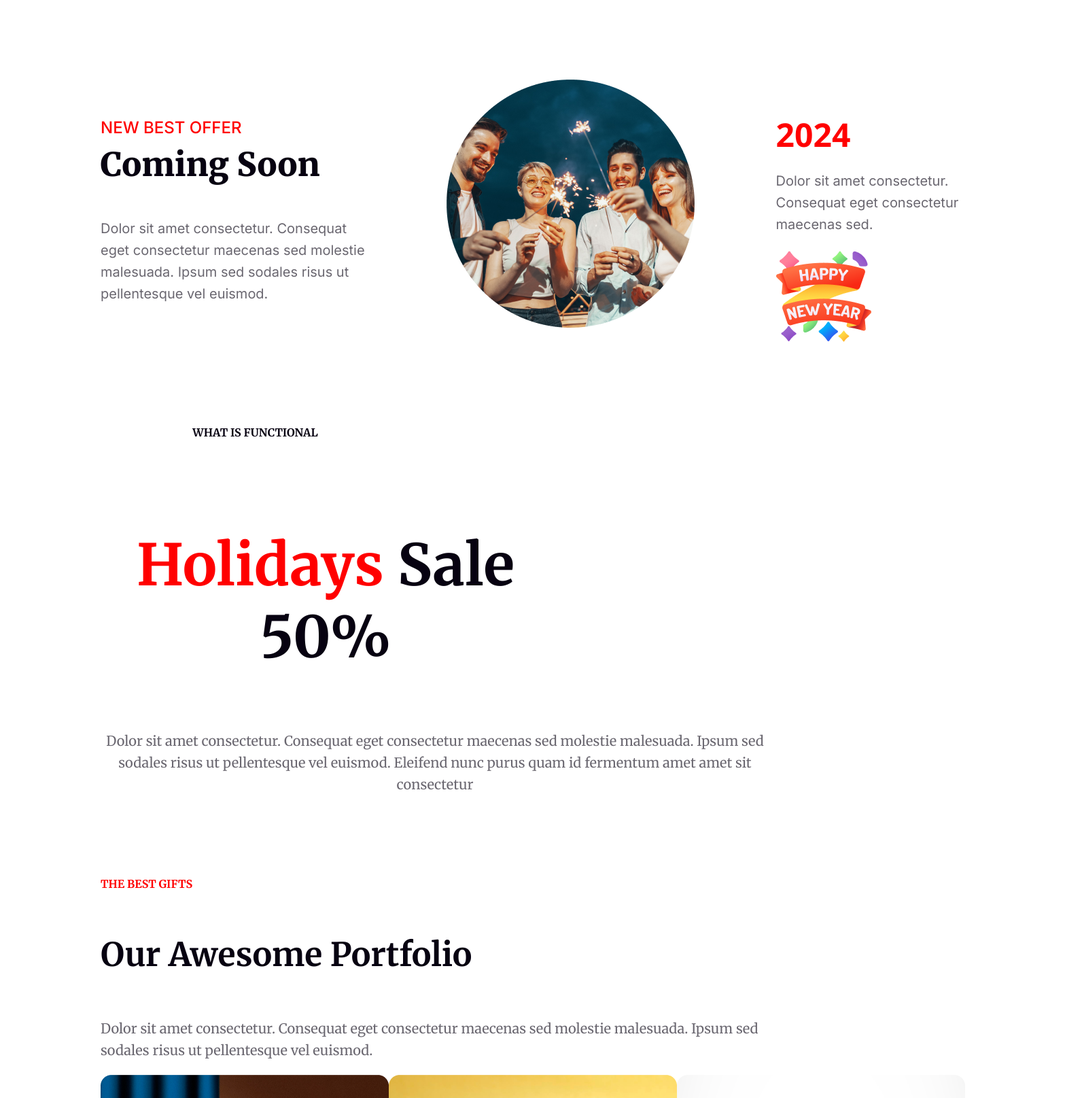
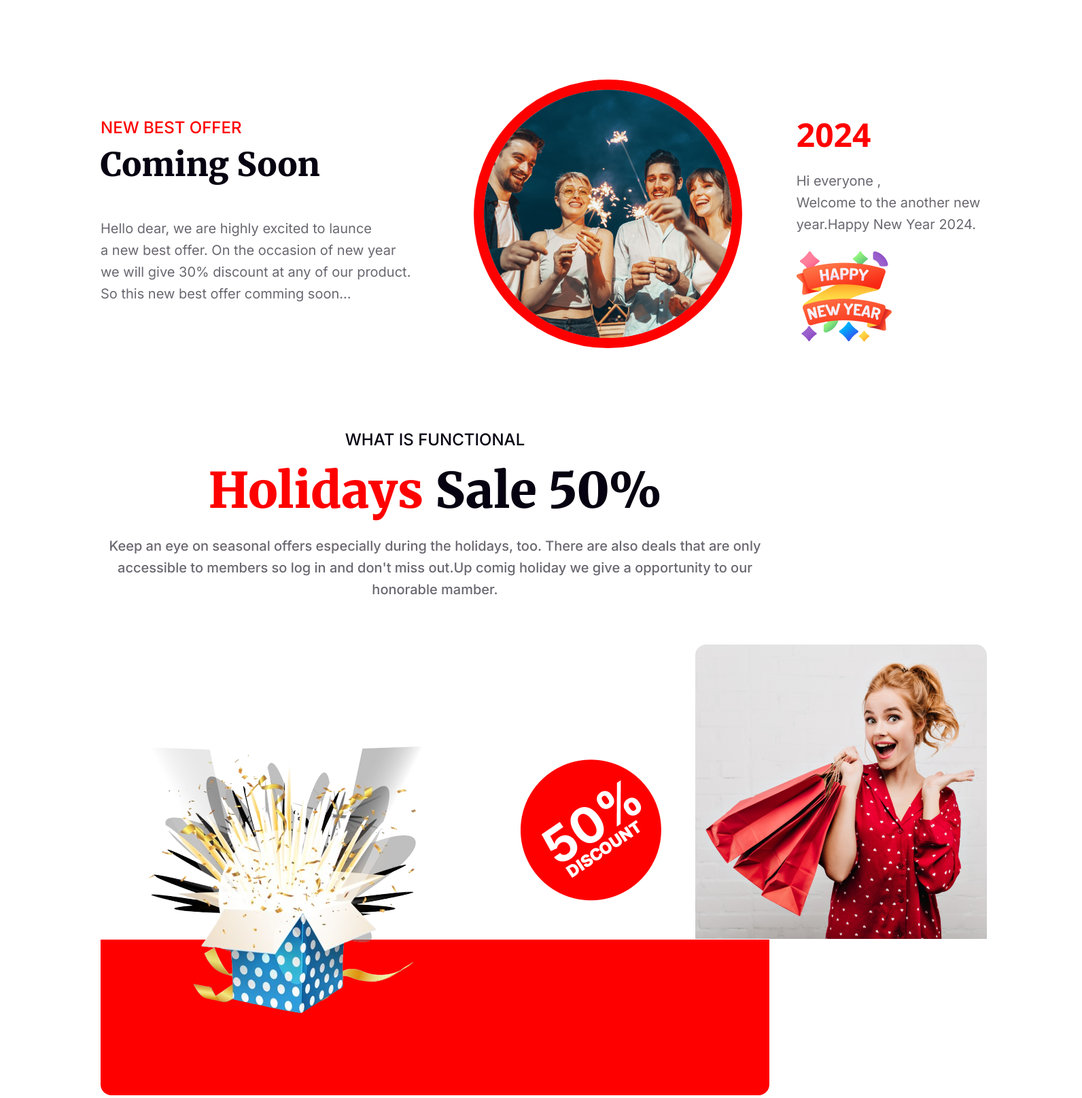
Before and after one commit to Boniaminshawon/first-assignment, a plain HTML site: page index.html in a window 1280 px wide. Shown: the part 2931-4546 px from the top of the page at 68% size, 1592 px wide, since content can reach past the window. Drawn offline with nearby package versions, Linux system fonts and the light colour scheme.

Commit message:
finish the whole assignment

```diff
--- a/index.html
+++ b/index.html
@@ -28,7 +28,7 @@
             <div class="section-two">
                 <div>
                     <h3 class="section-two-heading">Welcome to <br>midnight party</h3>
-                    <p class="section-two-para">Dolor sit amet consectetur. Consequat eget consectetur maecenas sed molestie malesuada. Ipsum sed sodales risus ut pellentesque vel euismod</p>
+                    <p class="section-two-para">“Five. Four. Three. Two. One.” That countdown feels a bit silly today. Because 2023 has been the strangest hardest year we’ve ever known. How on-brand for 2023 to be the year that just refuses to end</p>
                     <!-- <button class="section-two-btn">Join Now</button> -->
                     <div class="btn"><button id="btn2">Join Now</button></div>
                 </div>
@@ -50,29 +50,39 @@
                 <div>
                     <h6 class="section-four-h6">NEW BEST OFFER</h6>
                     <h3 class="section-four-h4">Coming  Soon</h3>
-                    <p class="section-four-p">Dolor sit amet consectetur. Consequat <br> eget consectetur maecenas sed molestie <br>malesuada. Ipsum sed sodales risus ut <br>pellentesque vel euismod. </p>
+                    <p class="section-four-p"> Hello dear, we are highly excited to launce <br> a new best offer. On the occasion of new year <br>we will give 30% discount at any of our product. So this new best offer comming soon... </p>
                 </div>
                 <div class="section-four-img"><img src="resources/Ellipse 1.png" alt=""></div>
                 <div>
                     <h3 class="section-four-2024">2024</h3>
-                    <p class="section-four-p">Dolor sit amet consectetur. <br> Consequat eget consectetur <br> maecenas sed.</p>
+                    <p class="section-four-p"> Hi everyone , <br> Welcome to the another new year.Happy New Year 2024.</p>
                     <div class="section-4-img"><img src="resources/Group 96.png" alt=""></div>
                 </div>
             </div>
         </section>
         <section>
             <div class="section5">
-                <div class="s5h6"><h6>WHAT IS FUNCTIONAL</h6></div>
-                <div class="s5h2"><h3>Holidays <span class="sale"> Sale 50%</span></h3></div>
-                <div class="s5p"><p>Dolor sit amet consectetur. Consequat eget consectetur maecenas sed
-                    molestie malesuada. Ipsum sed sodales risus ut pellentesque vel euismod. Eleifend nunc purus quam id fermentum amet amet sit consectetur</p></div>
+                <div class="s5-part1">
+                 <h6 class="s5h6">WHAT IS FUNCTIONAL</h6>
+                 <h3 class="s5h2">Holidays <span class="sale"> Sale 50%</span></h3>
+                 <p  class="s5p">Keep an eye on seasonal offers especially during the holidays, too. There are also deals that are only accessible to members so log in and don't miss out.Up comig holiday we give a opportunity to our honorable mamber.</p>
+                </div>
+                <div class="s5-part2">
+                    <div id="img1"><img src="resources/Group_75-removebg-preview.png" alt=""></div>
+                    <div class="ab">
+                    <div id="img2"><img src="resources/Group 44.png" alt=""></div>
+                    <div id="img3"><img src="resources/Rectangle 1.png" alt=""></div>
+                </div>
+                </div>
             </div>
         </section>
         <section>
             <div class="s6">
-                <div class="s6h6"><h6>THE BEST GIFTS</h6></div>
-                <div class="s6h4"><h4>Our Awesome Portfolio</h4></div>
-                <div class="s6p"><p>Dolor sit amet consectetur. Consequat eget consectetur maecenas sed molestie malesuada. Ipsum sed sodales risus ut pellentesque vel euismod. </p></div>
+                <div>
+                    <h6 class="s6h6">THE BEST GIFTS</h6>
+                    <h4 class="s6h4">Our Awesome Portfolio</h4>
+                    <p class="s6p"> Hello dear,this is our awesome portfolio. You can look after any kind of your choicable product from this section. <br> Hopefully you will like our awesome portfolio section. </p>
+                </div>
                 <div class="img-row1">
                     <img src="resources/Rectangle 3.png" alt="">
                     <img src="resources/Rectangle 4.png" alt="">
--- a/styles/styles.css
+++ b/styles/styles.css
@@ -125,7 +125,8 @@
 }
 
 .section-two-para {
-    color: rgba(255, 255, 255, 0.80);
+    /* color: rgba(255, 255, 255, 0.80); */
+    color: greenyellow;
     font-family: Inter;
     font-size: 18px;
     font-style: normal;
@@ -136,7 +137,7 @@
 
 }
 
-.btn{
+.btn {
     padding-left: 130px;
 }
 
@@ -187,9 +188,10 @@
     padding-top: 100px;
 }
 
-.btn3{
+.btn3 {
     text-align: center;
 }
+
 .section-three-btn {
     border-radius: 10px;
     border: none;
@@ -200,6 +202,7 @@
     font-size: 20px;
     padding: 15px 28px;
 }
+
 .a {
     color: #F00
 }
@@ -210,7 +213,7 @@
     margin-right: 140px;
     margin-top: 120px;
     display: flex;
-    gap: 120px;
+    gap: 80px;
 }
 
 .section-four-h6 {
@@ -224,7 +227,7 @@
     margin-bottom: 10px;
 }
 
-.section-four-h4{
+.section-four-h4 {
     margin-top: 0;
     color: #070211;
     font-family: Merriweather;
@@ -245,7 +248,15 @@
     /* 160% */
 }
 
-.section-four-img {}
+.section-four-img {
+    width: 364.844px;
+    height: 364.844px;
+    flex-shrink: 0;
+    border-radius: 364.844px;
+    background: url(<path-to-image>), lightgray -91.279px 0px / 150.038% 100% no-repeat;
+    border-radius: 463px;
+    border: 15px solid #F00;
+}
 
 .section-four-2024 {
     color: #F00;
@@ -265,6 +276,7 @@
 }
 
 .section5 {
+
     /* max-width: 1280px; */
     margin-left: 140px;
     margin-right: 140px;
@@ -272,6 +284,10 @@
     /* background-image: url('../resources/Rectangle\ 2.png');
     background-position: bottom;
     */
+}
+
+.s5-part1 {
+    text-align: center;
 }
 
 .s5h6 {
@@ -282,8 +298,7 @@
     font-weight: 500;
     line-height: normal;
     text-align: center;
-    padding-right: 529px;
-    margin-top: 0;
+    margin-bottom: 0;
 }
 
 .s5h2 {
@@ -294,8 +309,9 @@
     font-style: normal;
     font-weight: 900;
     line-height: normal;
-    padding-right: 322px;
-    padding-top: 10px;
+    margin-top: 0;
+    padding-top: 15px;
+    margin-bottom: 0;
 }
 
 .sale {
@@ -303,6 +319,7 @@
 }
 
 .s5p {
+
     color: rgba(7, 2, 17, 0.60);
     text-align: center;
     font-family: Inter;
@@ -310,7 +327,47 @@
     font-style: normal;
     font-weight: 500;
     line-height: 32px;
+    margin-bottom: 65px;
     /* 160% */
+}
+
+.s5-part2 {
+    display: flex;
+    background-image: url('../resources/Rectangle\ 2.png');
+    background-repeat: no-repeat;
+    background-position: bottom;
+    border-radius: 16px 0px 16px 16px;
+}
+.ab{
+    display:flex;
+    gap: 0px;
+    justify-content: right;
+    margin-left: 20px;
+    margin-right: 0;
+
+
+}
+#img1 {padding-top: 145px;
+
+}
+
+#img2 {
+    padding-top: 120px;
+    justify-content: right;
+    justify-self: right;
+    text-align: right;
+
+}
+
+#img3 {
+    margin-right: 140px;
+    width: 429px;
+    height: 433px;
+    flex-shrink: 0;
+    padding-bottom: 230px;
+    margin-bottom: 0;
+    flex-shrink: 0;
+
 }
 
 .s6 {
@@ -327,9 +384,12 @@
     font-style: normal;
     font-weight: 500;
     line-height: normal;
+    margin-bottom: 0;
 }
 
 .s6h4 {
+    width: 566px;
+    margin-top: 15px;
     color: #070211;
     font-family: Merriweather;
     font-size: 48px;
@@ -337,9 +397,11 @@
     font-weight: 900;
     line-height: normal;
     text-transform: capitalize;
+    margin-bottom: 0;
 }
 
 .s6p {
+    margin-top: 20px;
     color: rgba(7, 2, 17, 0.60);
     font-family: Inter;
     font-size: 20px;
@@ -351,12 +413,24 @@
 
 .img-row1 {
     display: flex;
+    cursor: pointer;
+    gap: 24px;
+    margin-bottom: 12px;
+}
 
+.img-row1:hover {
+    background: #F00;
 }
 
 .img-row2 {
     display: flex;
+    cursor: pointer;
+    gap: 24px;
+    margin-top: 12px;
+}
 
+.img-row2:hover {
+    background: blue;
 }
 
 .s7 {
@@ -502,9 +576,7 @@
     padding-left: 140px;
     gap: 840px;
     padding-top: 30px;
-
 }
-
 .footer-link {
     text-decoration: none;
     color: #FFF;
```
Also changed, not shown: resources/Group_75-removebg-preview.png (added).
